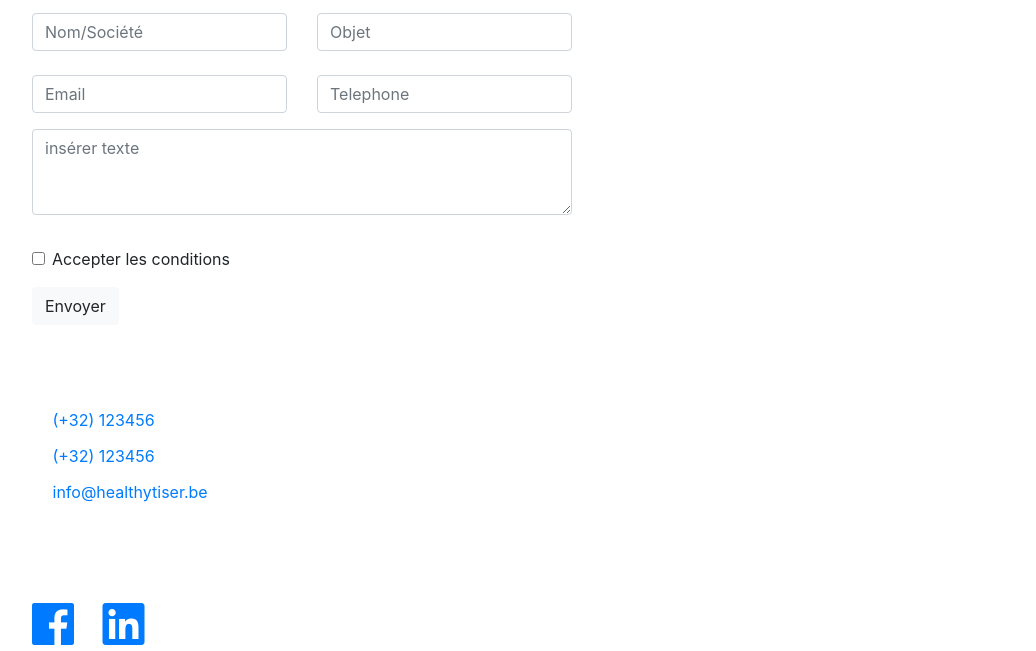
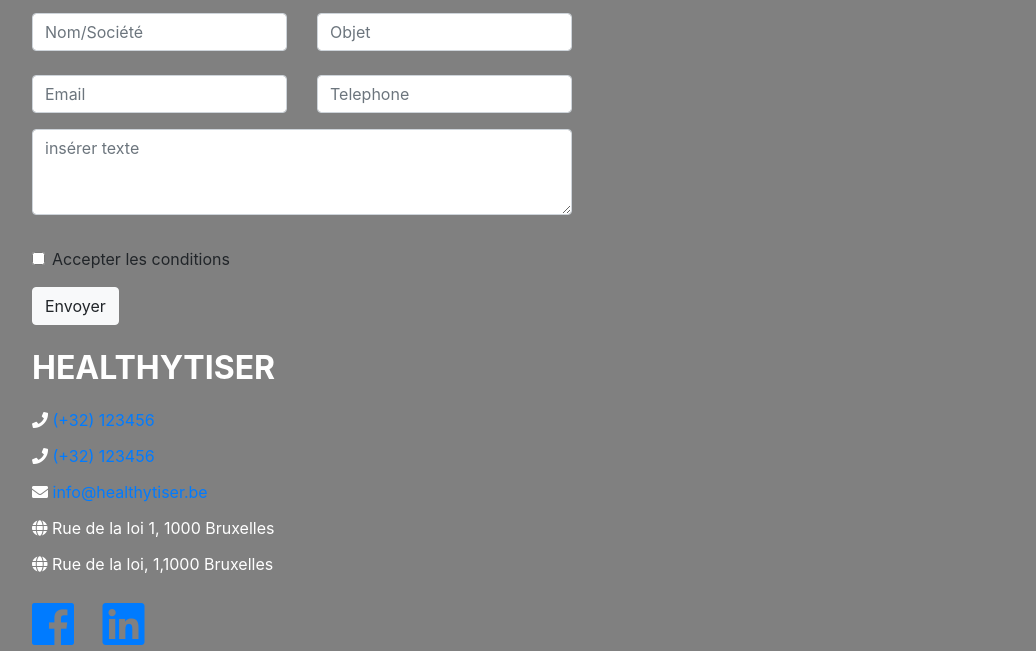
Before and after one commit to loonyT/restaurant-css-framework, a plain HTML site: page restaurant.html in a window 1280 px wide. Shown: the part 411-1062 px from the top of the page, without its empty margins (53-1089 px from the left). Drawn offline with nearby package versions, Linux system fonts and the light colour scheme.

Commit message:
ive changed the backgrond color to grey

```diff
--- a/restaurant.html
+++ b/restaurant.html
@@ -13,6 +13,19 @@
 
 
 <body>
+
+    <style>
+
+
+        body { background-color: grey}
+
+
+    </style>
+
+
+
+
+
 
 
 
@@ -92,7 +105,7 @@
                         </div>
                     </form>
                     <div class="text-white">
-                        <h2 class="text-uppercase mt-4 font-weight-bold">dove siamo</h2>
+                        <h2 class="text-uppercase mt-4 font-weight-bold">Healthytiser</h2>
 
                         <i class="fas fa-phone mt-3"></i> <a href="tel:+">(+32) 123456</a><br>
                         <i class="fas fa-phone mt-3"></i> <a href="tel:+">(+32) 123456</a><br>
```
